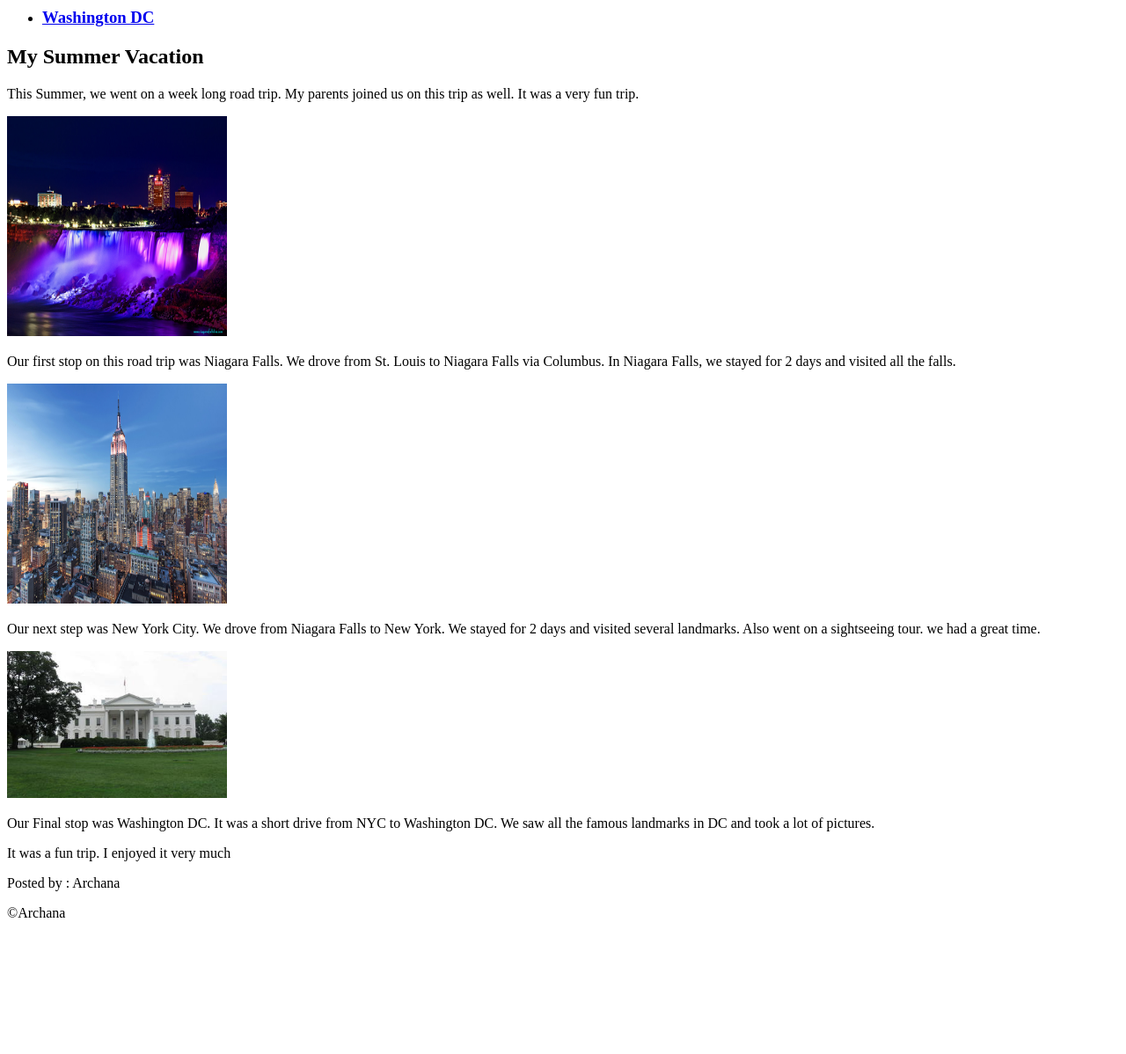
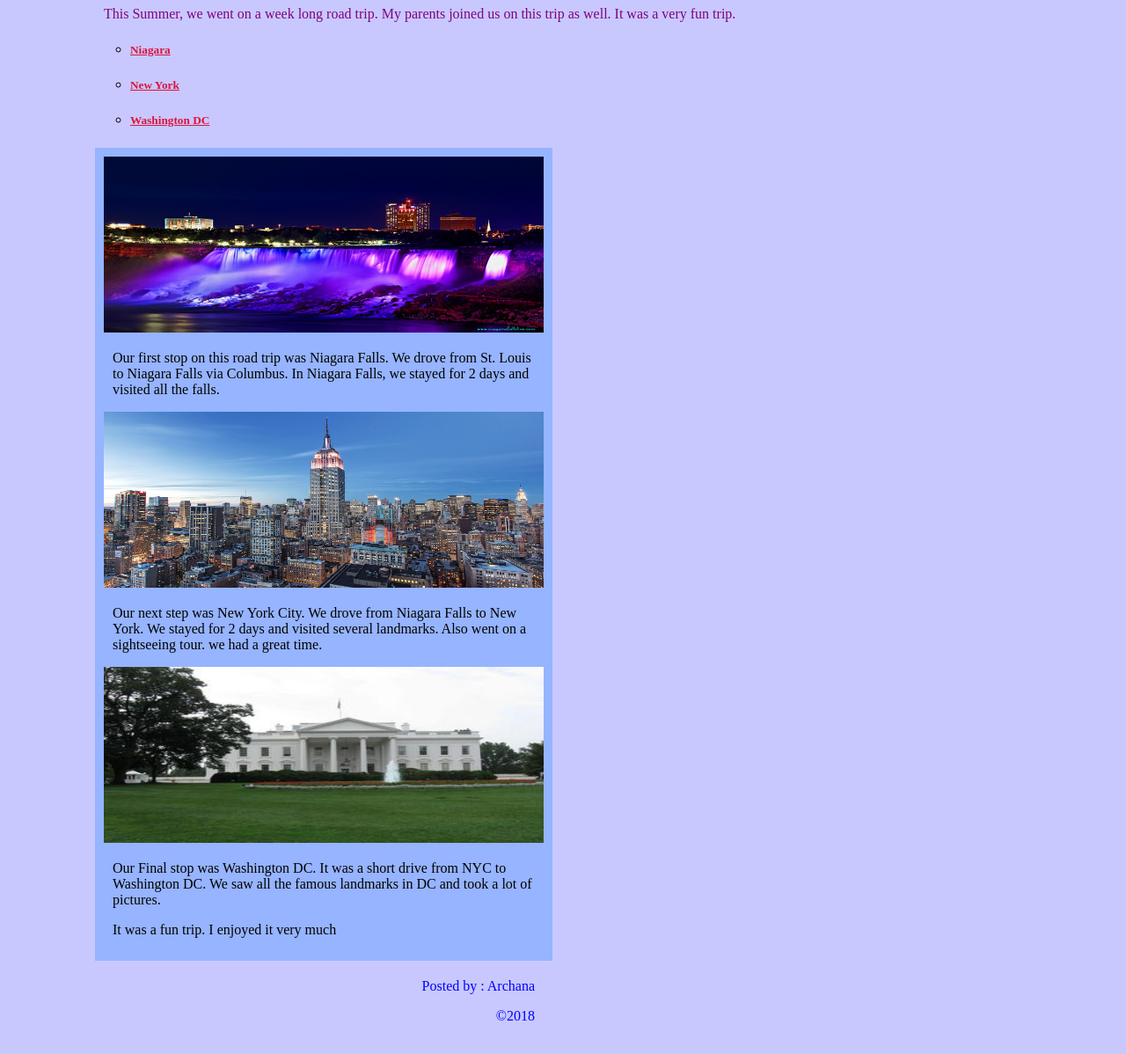
Before and after one commit to archana55/old-project, a plain HTML site: page index.html in a window 1280 px wide. Shown: the part 91-1289 px from the top of the page at 88% size. Before the commit the page ends 1154 px from the top, so only its background shows below. Drawn offline with Linux system fonts and the light colour scheme.

Commit message:
added CSS styling

```diff
--- a/index.html
+++ b/index.html
@@ -1,50 +1,59 @@
 <!DOCTYPE html>
 <html>
     <head>
+        <link href="./styles.css" type="text/css" rel="stylesheet">
         <title>My Summer Vacation Trip</title>
     </head>
     <body>
 
+        <h1>My Summer Vacation</h1>
 
+        <p id="intro">This Summer, we went on a week long road trip. My parents joined
+            us on this trip as well. It was a very fun trip.</p>
         <header>
             <ul>
-            <li><h3><a href ="#niagara">Niagara</a></h3></li>
-            <li><h3><a href ="#new york">New York</a></h3></li>
-            <li><h3><a href="#washington">Washington DC</a></h3></li>
+            <li><h5><a href ="#niagara">Niagara</a></h5></li>
+            <li><h5><a href ="#new york">New York</a></h5></li>
+            <li><h5><a href="#washington">Washington DC</a></h5></li>
             </ul>
         </header>
         <main>
             <article>
-                <h1>My Summer Vacation</h1>
+                <section>
 
-                <p>This Summer, we went on a week long road trip. My parents joined
-                us on this trip as well. It was a very fun trip.</p>
-
-                <img id="niagara" src ="images/american-fall-night-1.jpg" alt="niagara" width="250", height="250">
-                <p>Our first stop on this road trip was Niagara Falls. We drove from
+                   <img id="niagara" class="pictures" src ="images/american-fall-night-1.jpg" alt="niagara">
+                   <p id ="NIAG">Our first stop on this road trip was Niagara Falls. We drove from
                    St. Louis to Niagara Falls via Columbus. In Niagara Falls, we
                    stayed for 2 days and visited all the falls.
                    </p>
+                </section>
 
-                <img id="new york" src="images/new york.jpg" alt="new york" width="250" height="250">
+                <section>
+                   <img id="new york" class="pictures" src="images/new york.jpg" alt="new york">
                    <p> Our next step was New York City. We drove from Niagara Falls to
                    New York. We stayed for 2 days and visited several landmarks. Also
                    went on a sightseeing tour. we had a great time.
                    </p>
+                </section>
 
-                <img id="washington" src="images/100276_Washington DC_White House_d657-208.jpg" alt="washington" width="250" heght="250">
+                <section>
+
+                   <img id="washington" class="pictures" src="images/100276_Washington DC_White House_d657-208.jpg" alt="washington">
 
                    <p>Our Final stop was Washington DC. It was a short drive from NYC to
                     Washington DC. We saw all the famous landmarks in DC and took a lot
                     of pictures.
                     </p>
+                </section>
                 <p>It was a fun trip. I enjoyed it very much</p>
             </article>
         </main>
+        <div id="footer">
         <footer>
             <p>Posted by : Archana</p>
-            <p>&copy;Archana</p>
+            <p>&copy;2018</p>
         </footer>
+        </div>
 
 
     </body>
--- /dev/null
+++ b/styles.css
@@ -0,0 +1,53 @@
+body{
+    background-color: rgb(200, 200, 256);
+    padding: 10px 200px 10px 100px;
+    font-family:"sans-serif" ;
+    font-size: 12pt;
+
+}
+
+main{
+    background-color: rgb(150, 180, 256);
+    padding: 10px;
+    width: 500px;
+}
+
+h1{
+    color:purple;
+    text-align: center;
+}
+
+a{
+    background-color: transparent;
+    color: crimson;
+}
+
+img.pictures{
+    width: 500px;
+    height: 200px;
+}
+ul{
+    list-style: circle
+}
+
+
+p {
+    margin-left: 10px;
+    padding: 0px;
+}
+
+
+#intro{
+    color:purple
+}
+
+#footer {
+    margin-top: 20px;
+    width: 500px;
+    color: blue;
+    text-align: right;
+}
+
+header{
+    display: block;
+}
```
Lines whose indentation alone changed are shown as unchanged.
